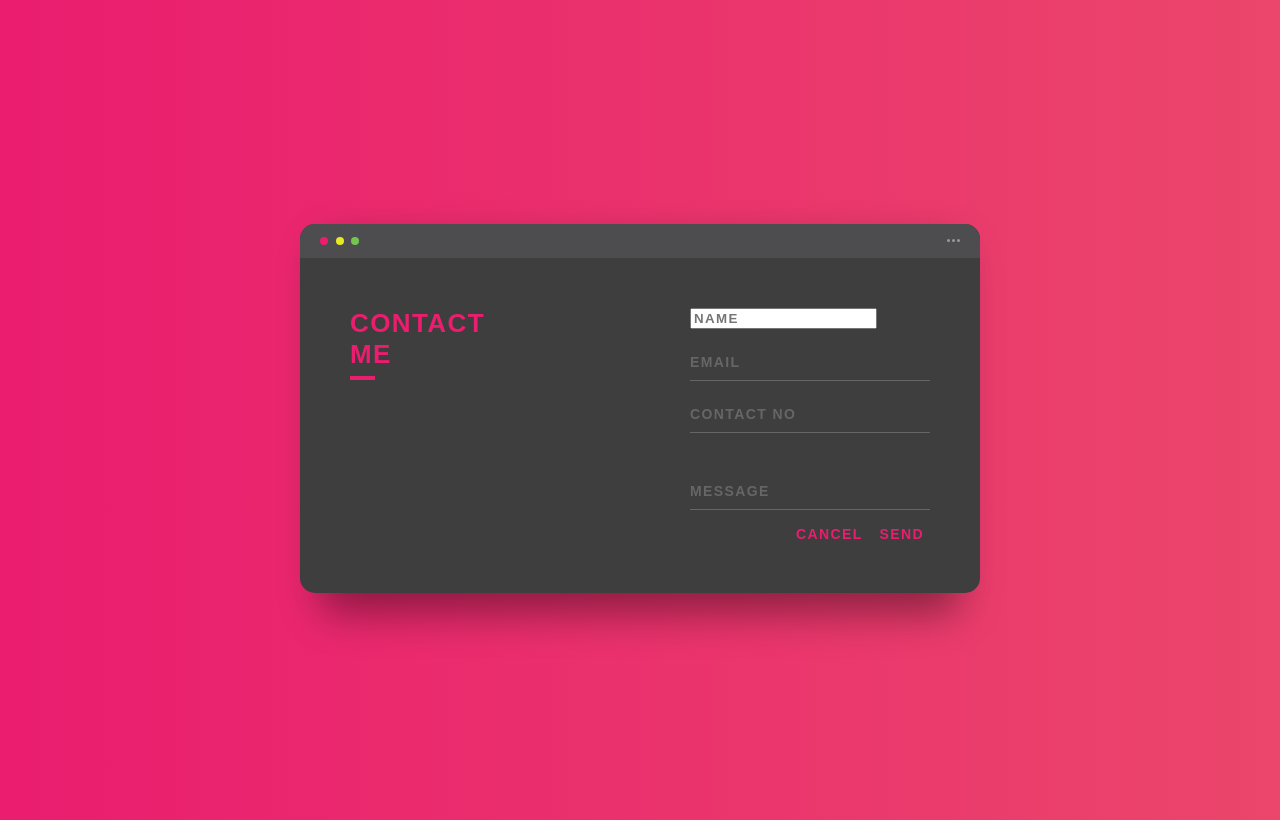
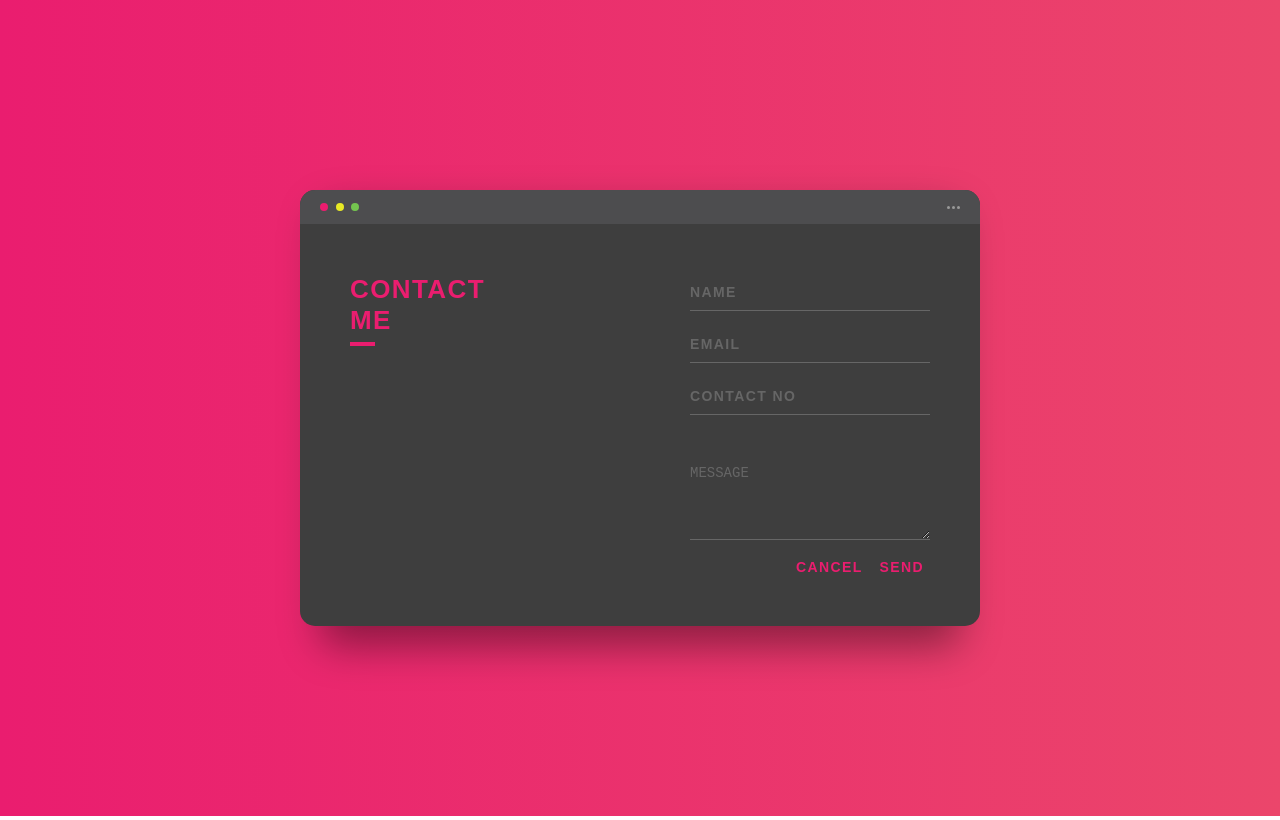
Before and after one commit to KeriGagnow/kerigagnow.github.io, a plain HTML site: page contact.html in a window 1280 px wide. Drawn offline with Linux system fonts and the light colour scheme.

Commit message:
update contact.html

```diff
--- a/contact.html
+++ b/contact.html
@@ -1,9 +1,14 @@
+<!DOCTYPE html>
+<html lang="en">
 <head>
+    <meta charset="UTF-8">
+    <meta name="viewport" content="width=device-width, initial-scale=1.0">
     <link rel="stylesheet" href="contact.css">
+    <title>Contact Me</title>
+</head>
+<body>
 
-</head>
-
-<form action="https://formsubmit.co/gagnowkeri@gmail.com" method = "POST">
+<form action="https://formsubmit.co/gagnowkeri@gmail.com" method="POST">
 
 <div class="background">
   <div class="container">
@@ -31,16 +36,16 @@
         <div class="screen-body-item">
           <div class="app-form">
             <div class="app-form-group">
-              <input type="text" placeholder="NAME" name="name">
+              <input type="text" class="app-form-control" placeholder="NAME" name="name">
             </div>
             <div class="app-form-group">
-              <input type="email" class="app-form-control" placeholder="EMAIL"name="email">
+              <input type="email" class="app-form-control" placeholder="EMAIL" name="email">
             </div>
             <div class="app-form-group">
               <input type="tel" class="app-form-control" placeholder="CONTACT NO" name="contact">
             </div>
             <div class="app-form-group message">
-              <input type="text" class="app-form-control" placeholder="MESSAGE" name="message">
+              <textarea class="app-form-control" placeholder="MESSAGE" name="message" rows="4"></textarea>
             </div>
             <div class="app-form-group buttons">
               <button class="app-form-button">CANCEL</button>
@@ -54,3 +59,6 @@
 </div>
 
 </form>
+
+</body>
+</html>
```
